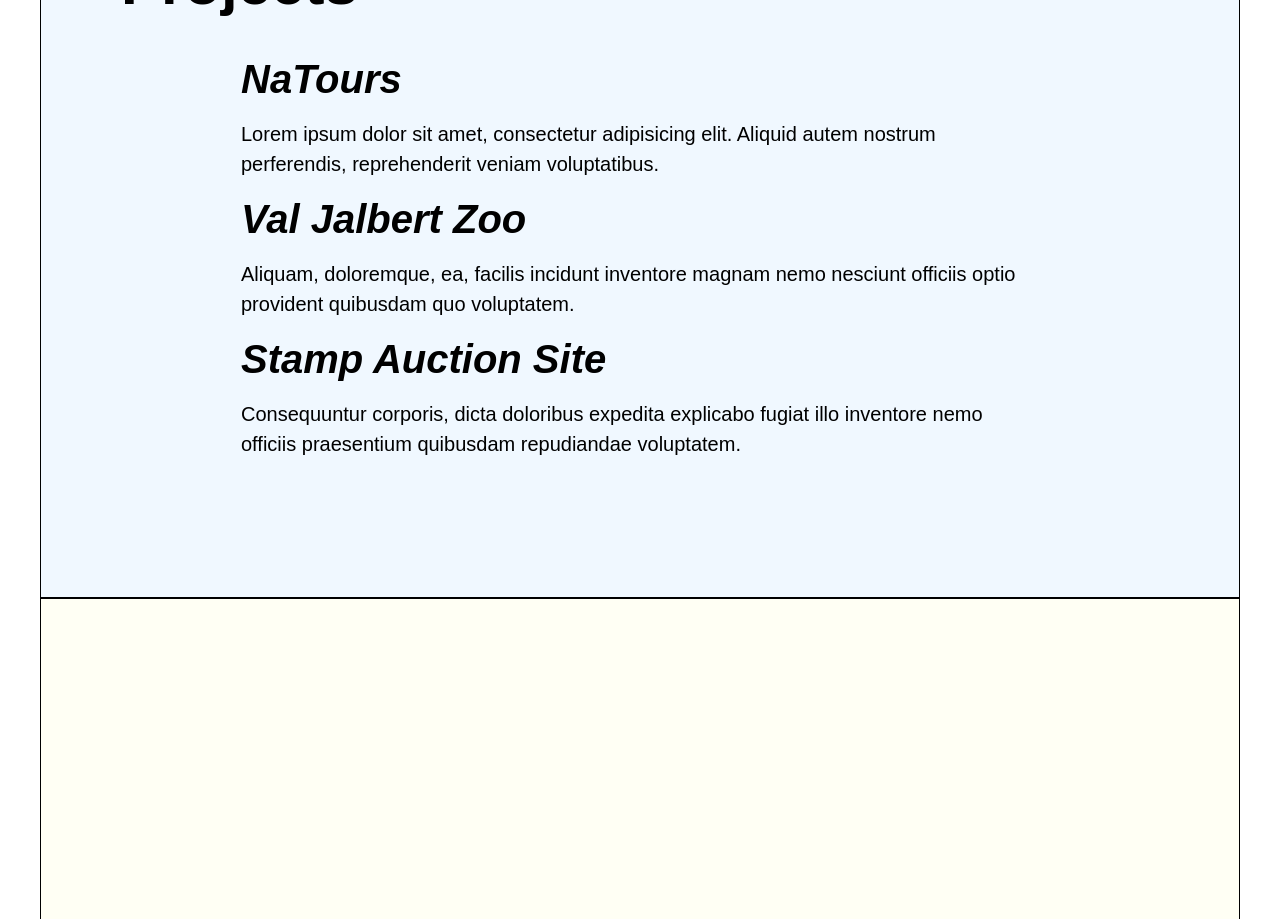
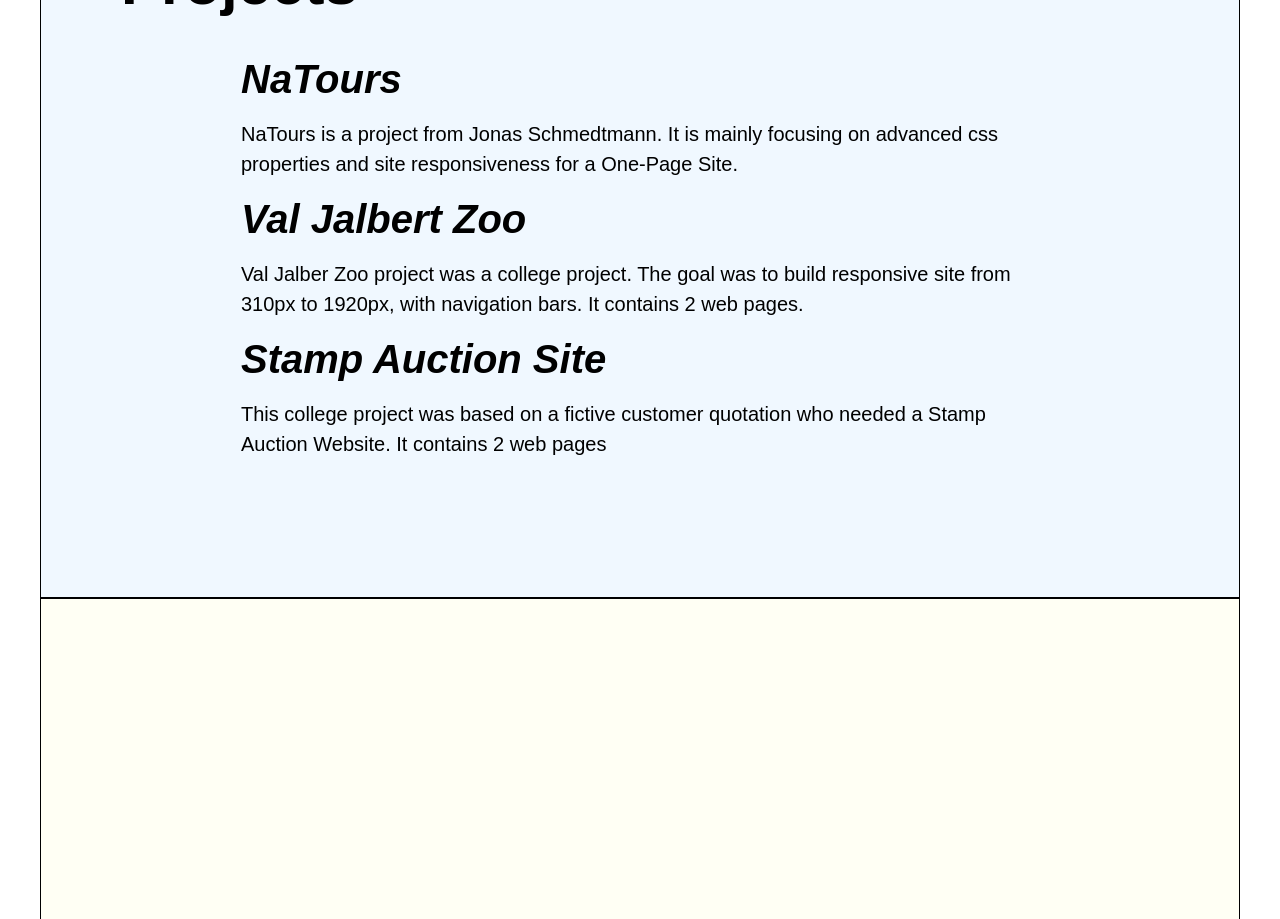
Before and after one commit to mart-tremblay/portfolio, a plain HTML site: page index.html in a window 1280 px wide. Shown: the part 802-1721 px from the top of the page. Drawn offline with Linux system fonts and the light colour scheme.

Commit message:
- Added text to Projects article.

```diff
--- a/index.html
+++ b/index.html
@@ -59,18 +59,15 @@
             <ul>
                 <li>
                     <h2>NaTours</h2>
-                    <p>Lorem ipsum dolor sit amet, consectetur adipisicing elit. Aliquid autem nostrum perferendis,
-                        reprehenderit veniam voluptatibus.</p>
+                    <p>NaTours is a project from Jonas Schmedtmann. It is mainly focusing on advanced css properties and site responsiveness for a One-Page Site.</p>
                 </li>
                 <li>
                     <h2>Val Jalbert Zoo</h2>
-                    <p>Aliquam, doloremque, ea, facilis incidunt inventore magnam nemo nesciunt officiis optio provident
-                        quibusdam quo voluptatem.</p>
+                    <p>Val Jalber Zoo project was a college project. The goal was to build responsive site from 310px to 1920px, with navigation bars. It contains 2 web pages.</p>
                 </li>
                 <li>
                     <h2>Stamp Auction Site</h2>
-                    <p>Consequuntur corporis, dicta doloribus expedita explicabo fugiat illo inventore nemo officiis
-                        praesentium quibusdam repudiandae voluptatem.</p>
+                    <p>This college project was based on a fictive customer quotation who needed a Stamp Auction Website. It contains 2 web pages</p>
                 </li>
             </ul>
         </article>
```
